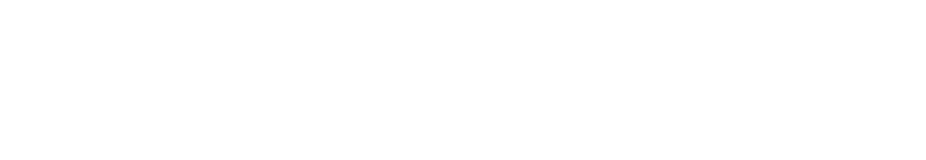
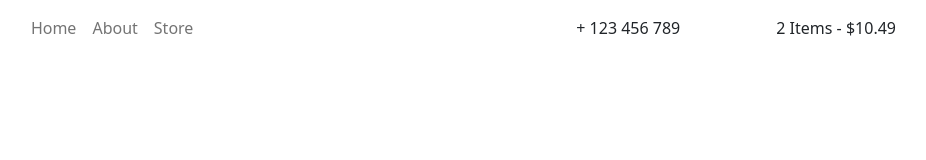
Before and after one commit to Dianakariuki/Grocery-Cart-JavaScript-Project, a plain HTML site: page index.html in a window 1280 px wide. Shown: the whole page, without its empty margins (312-1238 px from the left). Drawn offline with nearby package versions, Linux system fonts and the light colour scheme.

Commit message:
Feature: creates a Navbar

```diff
--- a/index.html
+++ b/index.html
@@ -9,7 +9,39 @@
     <link rel="stylesheet" href="style.css">
 </head>
 <body>
-
+    <nav class="navbar navbar-expand-lg px-4">
+        <a class="navbar-brand" href="#"><img src="img/logo.svg" alt=""></a>
+        <button class="navbar-toggler" type="button" data-toggle="collapse" data-target="#myNav">
+          <span class="toggler-icon"><i class="fas fa-bars"></i></span>
+        </button>
+        <div class="collapse navbar-collapse" id="myNav">
+          <ul class="navbar-nav mx-auto text-capitalize">
+            <li class="nav-item active">
+              <a class="nav-link" href="#">home</a>
+            </li>
+            <li class="nav-item">
+              <a class="nav-link " href="#">about</a>
+            </li>
+            <li class="nav-item">
+              <a class="nav-link" href="#">store</a>
+            </li>
+          </ul>
+          <div class="nav-info-items d-none d-lg-flex ">
+            <!-- single info -->
+            <div class="nav-info align-items-center d-flex justify-content-between mx-lg-5">
+              <span class="info-icon mx-lg-3"><i class="fas fa-phone"></i></span>
+              <p class="mb-0">+ 123 456 789</p>
+            </div>
+            <!-- end of single info -->
+            <!-- single info -->
+            <div id="cart-info" class="nav-info align-items-center cart-info d-flex justify-content-between mx-lg-5">
+              <span class="cart-info__icon mr-lg-3"><i class="fas fa-shopping-cart"></i></span>
+              <p class="mb-0 text-capitalize"><span id="item-count">2 </span> items - $<span class="item-total">10.49</span></p>
+            </div>
+            <!-- end of single info -->
+          </div>
+        </div>
+      </nav>
 
     <script src="https://cdn.jsdelivr.net/npm/bootstrap@5.2.3/dist/js/bootstrap.min.js" integrity="sha384-cuYeSxntonz0PPNlHhBs68uyIAVpIIOZZ5JqeqvYYIcEL727kskC66kF92t6Xl2V" crossorigin="anonymous"></script>
     <script src="https://cdn.jsdelivr.net/npm/bootstrap@5.2.3/dist/js/bootstrap.bundle.min.js" integrity="sha384-kenU1KFdBIe4zVF0s0G1M5b4hcpxyD9F7jL+jjXkk+Q2h455rYXK/7HAuoJl+0I4" crossorigin="anonymous"></script>
```
